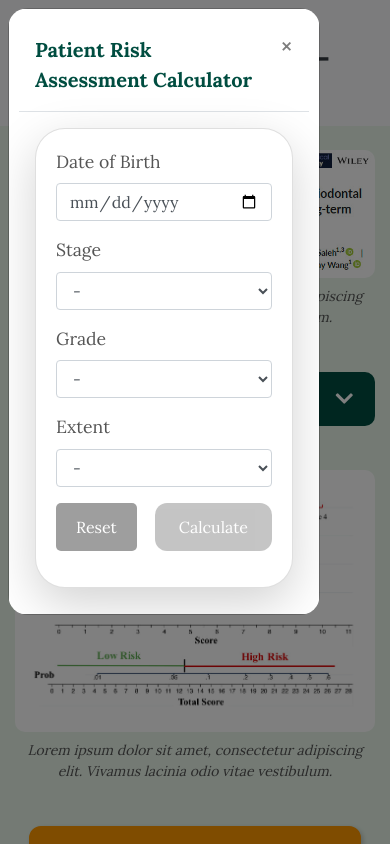
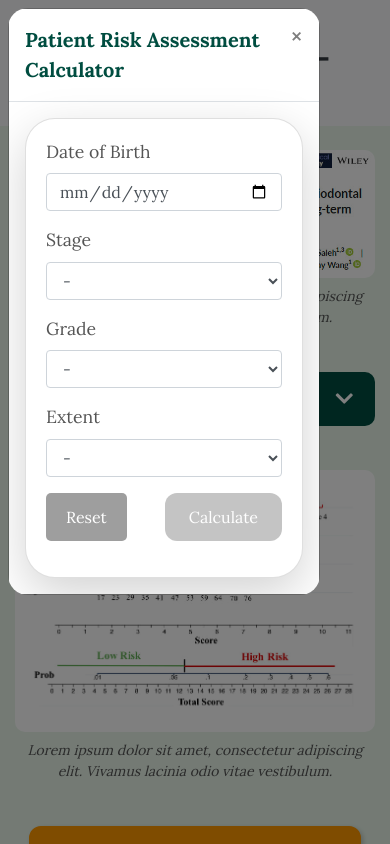
Before and after one commit to davidedg87/perio-nomogram, a Flask app: page / in a window 390 px wide, after a click on "Open Patient Risk Assessment". Run offline with Flask 3, Linux system fonts and the light colour scheme; parts of the project's set-up code (start-up, migrations or seed data) failed here and were passed over; some libraries are stand-ins or nearby versions.

Commit message:
Update styles.css

```diff
--- a/static/css/styles.css
+++ b/static/css/styles.css
@@ -287,10 +287,9 @@ body.modal-open {
         max-width: 80%;
     }
 
-    .modal-content {
-        border-radius: 15px;
-        max-height: 80vh;
-        padding: 10px;
+     .modal-content {
+        max-height: 90vh; /* Imposta un'altezza massima per il contenuto della modale */
+        overflow-y: auto; /* Aggiungi scroll verticale se necessario */
     }
 }
 
```
